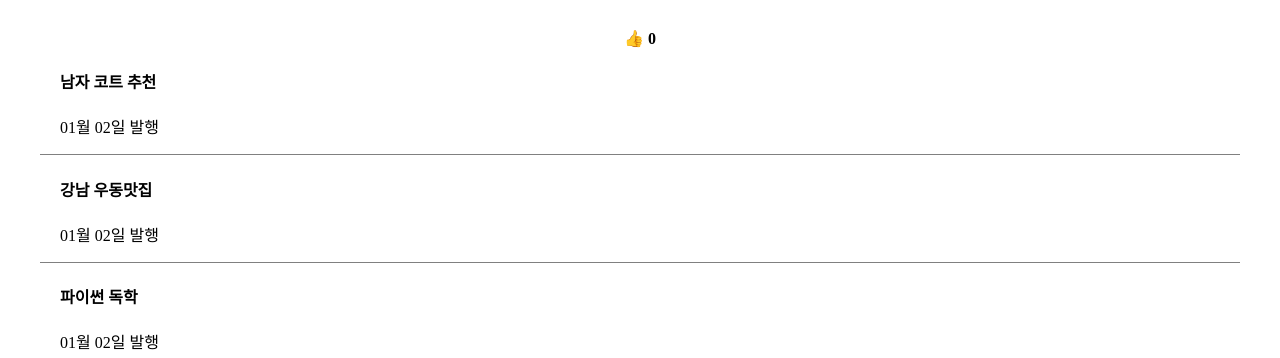
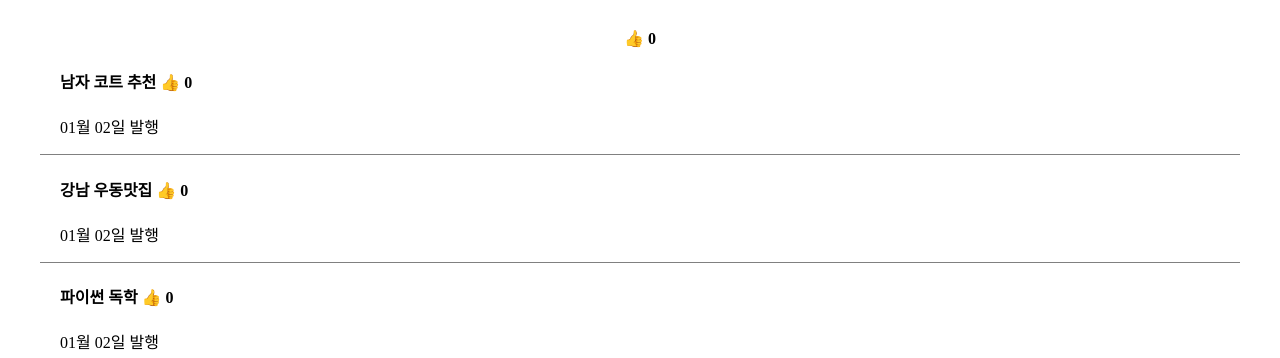
Before and after one commit to STERNDELFTIN/react, a React (Vite) app in the folder blog-project/: page / in a window 1280 px wide. Shown: the part 142-500 px from the top of the page. Built offline with nearby package versions, Linux system fonts and the light colour scheme.

Commit message:
[01/02] 좋아요 갯수 각 리스트마다 따로 적용하기

```diff
--- a/blog-project/src/App.jsx
+++ b/blog-project/src/App.jsx
@@ -5,7 +5,8 @@ import './App.css';
 function App() {
 
 let [title, changeTitle] = useState(['남자 코트 추천', '강남 우동맛집', '파이썬 독학']);
-let [like, onLike] = useState(0);
+let [aloneLike, onLike] = useState(0);
+let [like, setLike] = useState([0,0,0]);
 let [modal, setModal] = useState(false);
 
 return (
@@ -35,7 +36,7 @@ return (
 
   {/* 좋아요 */}
   <div className="like-button">
-    <h4><span onClick={()=>onLike(like+1)}>👍</span> { like } </h4>
+    <h4><span onClick={()=>onLike(aloneLike+1)}>👍</span> { aloneLike } </h4>
   </div>
 
   {/* map 이용해서 HTML 반복생성 */}
@@ -43,7 +44,11 @@ return (
     title.map(function(title, i){
       return (
         <div className="list" key={i}>
-    <h4>{ title }</h4>
+          <h4>{ title } <span onClick={()=>{
+            const copy = [...like];
+            copy[i]++;
+            setLike(copy);
+           }}>👍</span> { like[i] } </h4>
           <p>01월 02일 발행</p>
         </div>
       )
```
Lines whose indentation alone changed are shown as unchanged.
